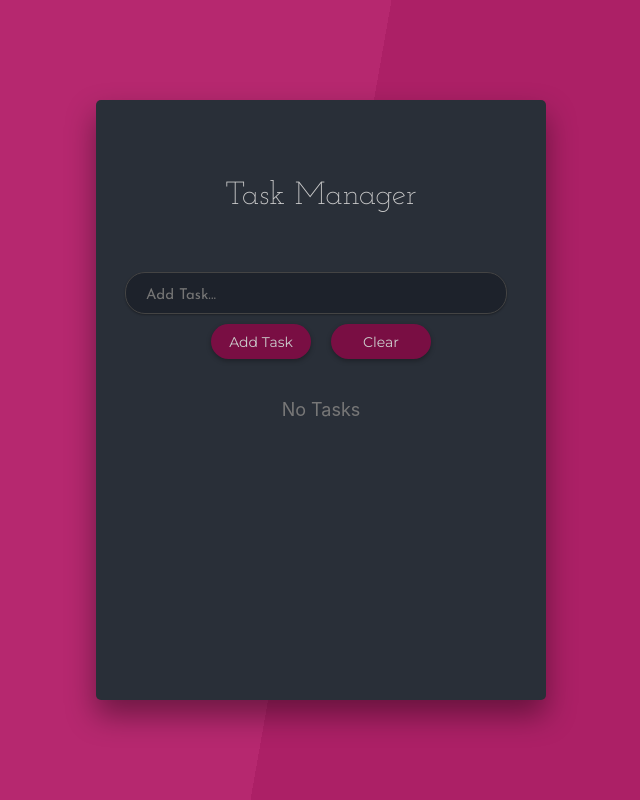
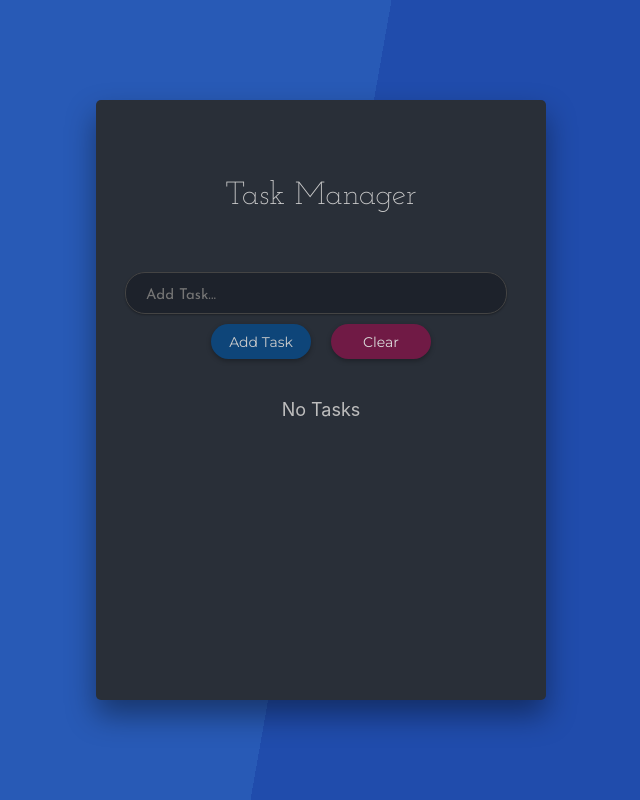
Before and after one commit to Julianb18/task-manager, a React (Create React App) app: page / in a window 1280 px wide. Shown: the whole page, without its empty margins (319-959 px from the left). Built offline with nearby package versions, Linux system fonts and the light colour scheme.

Commit message:
basic style changes

```diff
--- a/src/App.css
+++ b/src/App.css
@@ -8,7 +8,7 @@
 }
 
 .container {
-  background: linear-gradient(100deg, rgb(182, 40, 111) 50%, #ac2066 0);
+  background: linear-gradient(100deg, rgb(40, 90, 182) 50%, #204cac 0);
   width: 100%;
   height: 100vh;
   display: flex;
@@ -101,7 +101,7 @@
 
 .add-task-btn {
   min-width: 100px;
-  background-color: #790e43;
+  background-color: #0e4579;
   color: #ccc;
   border: none;
   font-family: "Montserrat", sans-serif;
@@ -145,8 +145,8 @@
 .clear-btn {
   width: 100px;
   height: 35px;
-  background-color: #790e43;
-  color: #ccc;
+  background-color: #701a45;
+  color: rgb(218, 218, 218);
   border: none;
   font-family: "Montserrat", sans-serif;
   font-size: 14px;
@@ -157,7 +157,7 @@
 }
 
 .no-tasks {
-  color: #777;
+  color: rgb(189, 189, 189);
   text-align: center;
   font-size: 18px;
   margin-top: 20px;
```
